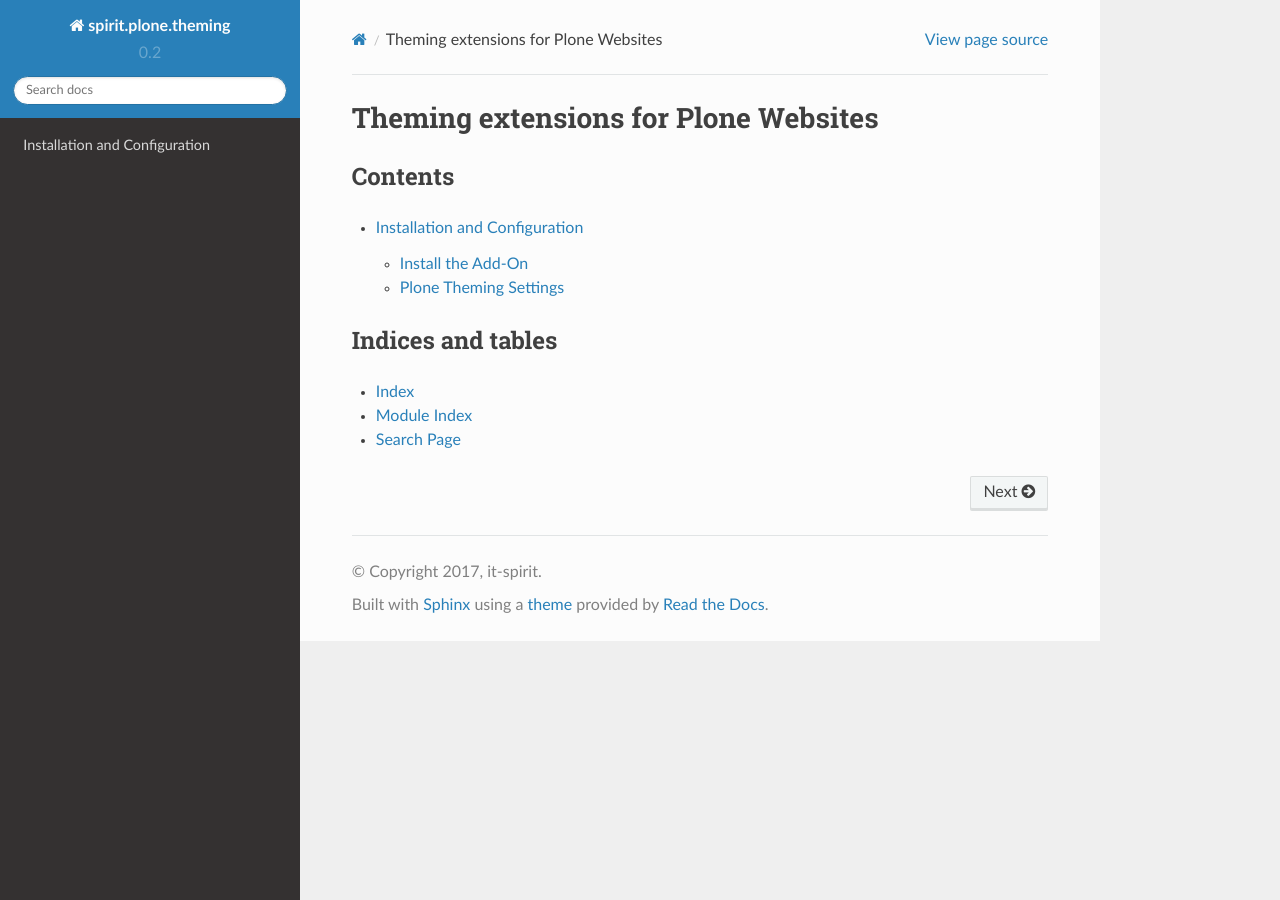
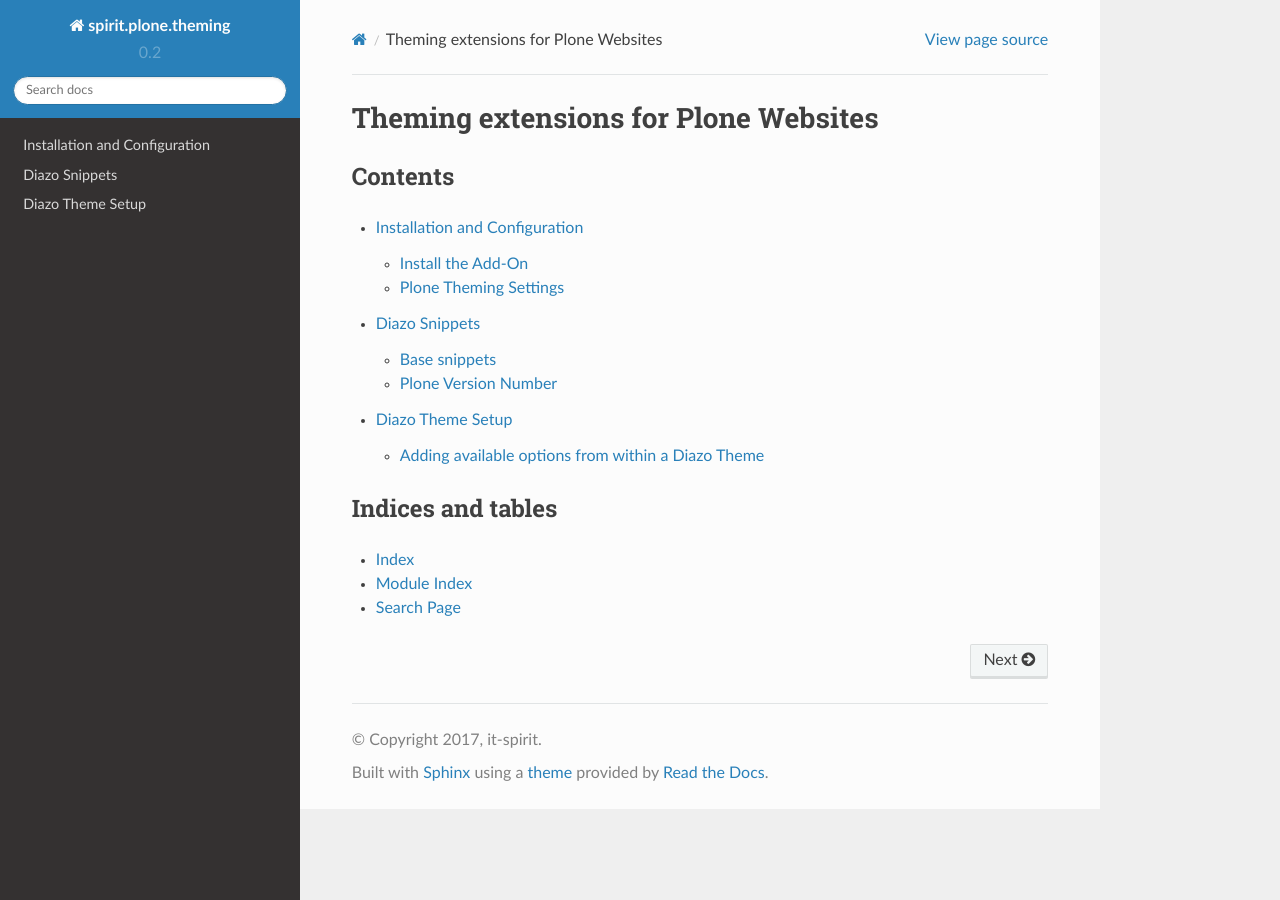
Before and after one commit to it-spirit/spirit.plone.theming, a Sphinx documentation site: the page built from docs/source/index.rst, in a window 1280 px wide. Built offline with Sphinx 7.4.7 and the Read the Docs theme 2.0.0, drawn with Linux system fonts in a browser that asks for light colours.

Commit message:
Update docs. [ci skip]

```diff
--- a/docs/source/configuration.rst
+++ b/docs/source/configuration.rst
@@ -13,6 +13,10 @@ You should see an item called **spirit.plone.theming**.
 
 Plone Theming Settings
 ----------------------
+
+Below is a list of currently supported options.
+Note that not every theme by default supports all of those options.
+
 
 Enable Debug Mode
 """""""""""""""""
--- /dev/null
+++ b/docs/source/diazo.rst
@@ -0,0 +1,29 @@
+Diazo Snippets
+==============
+
+Base snippets
+"""""""""""""
+
+
+Additional available snippets
+-----------------------------
+
+The following snippets are always available, as soon as the add-on is activated.
+
+Plone Version Number
+""""""""""""""""""""
+
+It will show the currently used Plone major version number.
+It will be available as content with the CSS id ``PLONE_THEMING_PLONE_VERSION_${plone_version}``, e.g. ``PLONE_THEMING_PLONE_VERSION_4`` for Plone 4.
+
+Diazo example:
+
+.. code-block:: xml
+
+    <rules css:if-content="#PLONE_THEMING_PLONE_VERSION_4">
+      <!-- Do some Plone 4 specific stuff -->
+    </rules>
+
+    <rules css:if-content="#PLONE_THEMING_PLONE_VERSION_5">
+      <!-- Do some Plone 5 specific stuff -->
+    </rules>
--- a/docs/source/index.rst
+++ b/docs/source/index.rst
@@ -11,6 +11,8 @@ Theming extensions for Plone Websites
    :maxdepth: 2
 
    configuration
+   diazo
+   theming
 
 
 .. only:: html
--- /dev/null
+++ b/docs/source/theming.rst
@@ -0,0 +1,100 @@
+Diazo Theme Setup
+=================
+
+
+Adding available options from within a Diazo Theme
+--------------------------------------------------
+
+By default, the available options for header, footer, color and layout are empty.
+But a theme can add it's options to the list of available items by adding elements to the ``plone.registry`` based record values.
+The values are then provided as a vocabulary to the theming settings.
+The records are defined in ``spirit.plone.theming.interfaces.IPloneThemingVocabularies``.
+Currently the following records are available:
+
+- ``available_header_options``
+- ``available_footer_options``
+- ``available_color_options``
+- ``available_layout_options``
+
+A theme could add the records on installation time using the ``registry.xml`` GenersicSetup import step:
+
+.. code-block:: xml
+
+    <registry>
+      <record field="available_color_options"
+          name="spirit.plone.theming.interfaces.IPloneThemingVocabularies.available_color_options"
+          interface="spirit.plone.theming.interfaces.IPloneThemingVocabularies">
+        <value>
+          <element>color-1</element>
+          <element>color-2</element>
+        </value>
+      </record>
+      <record field="available_footer_options"
+          name="spirit.plone.theming.interfaces.IPloneThemingVocabularies.available_footer_options"
+          interface="spirit.plone.theming.interfaces.IPloneThemingVocabularies">
+        <value>
+          <element>footer-default</element>
+          <element>footer-v1</element>
+          <element>footer-v2</element>
+        </value>
+      </record>
+      <record field="available_header_options"
+          name="spirit.plone.theming.interfaces.IPloneThemingVocabularies.available_header_options"
+          interface="spirit.plone.theming.interfaces.IPloneThemingVocabularies">
+        <value>
+          <element>header-default</element>
+          <element>header-v1</element>
+          <element>header-v2</element>
+        </value>
+      </record>
+      <record field="available_layout_options"
+          name="spirit.plone.theming.interfaces.IPloneThemingVocabularies.available_layout_options"
+          interface="spirit.plone.theming.interfaces.IPloneThemingVocabularies">
+        <value>
+          <element>boxed</element>
+          <element>wide</element>
+        </value>
+      </record>
+    </registry>
+
+When the theme gets uninstalled, the entries should be removed.
+To do this, add a ``registry.xml`` file to your uninstall profile with the following content:
+
+.. code-block:: xml
+
+    <registry>
+      <record field="available_color_options"
+          name="spirit.plone.theming.interfaces.IPloneThemingVocabularies.available_color_options"
+          interface="spirit.plone.theming.interfaces.IPloneThemingVocabularies">
+        <value />
+      </record>
+      <record field="available_footer_options"
+          name="spirit.plone.theming.interfaces.IPloneThemingVocabularies.available_footer_options"
+          interface="spirit.plone.theming.interfaces.IPloneThemingVocabularies">
+        <value />
+      </record>
+      <record field="available_header_options"
+          name="spirit.plone.theming.interfaces.IPloneThemingVocabularies.available_header_options"
+          interface="spirit.plone.theming.interfaces.IPloneThemingVocabularies">
+        <value />
+      </record>
+      <record field="available_layout_options"
+          name="spirit.plone.theming.interfaces.IPloneThemingVocabularies.available_layout_options"
+          interface="spirit.plone.theming.interfaces.IPloneThemingVocabularies">
+        <value />
+      </record>
+    </registry>
+
+``spirit.plone.theming`` has a dependency to `collective.themesitesetup`_, which allows the embedding of GenericSetup import and export steps into zipped theme packages.
+To enable this, add the following lines to your theme's manifest.cfg:
+
+.. code-block:: ini
+
+  [theme:genericsetup]
+  install = install
+  uninstall = uninstall
+
+Add the two folders ``install`` and ``uninstall`` next to your manifest.cfg and copy over the ``registry.xml`` files from above.
+
+
+.. _`collective.themesitesetup`: https://github.com/collective/collective.themesitesetup
```
